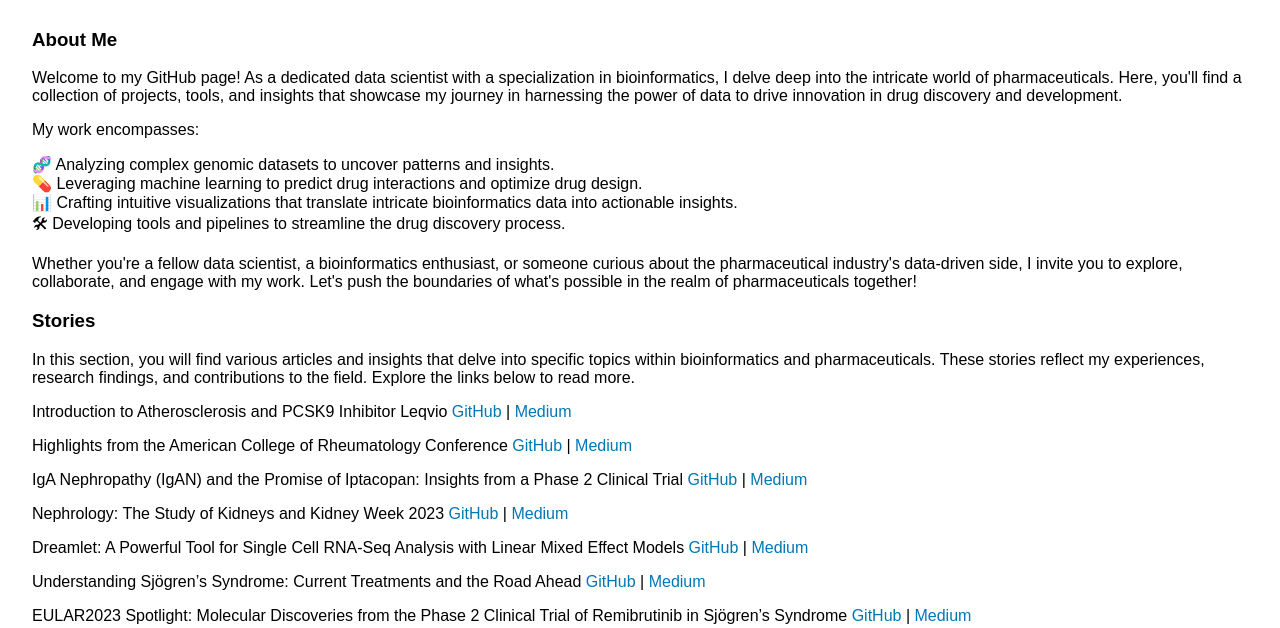
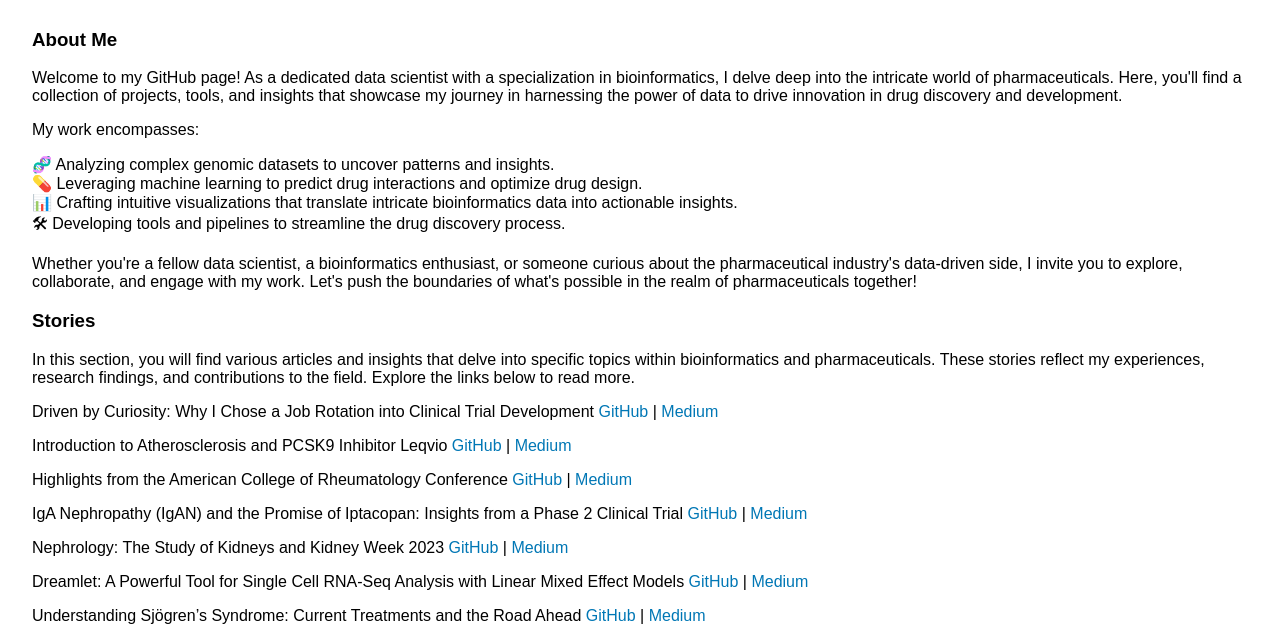
Before and after one commit to andreagrioni/andreagrioni.github.io, a plain HTML site: page index.html in a window 1280 px wide. Shown: the part 172-800 px from the top of the page. Drawn offline with Linux system fonts and the light colour scheme.

Commit message:
ag011 driven by curiosity

```diff
--- a/index.html
+++ b/index.html
@@ -40,6 +40,7 @@
 
 <p>In this section, you will find various articles and insights that delve into specific topics within bioinformatics and pharmaceuticals. These stories reflect my experiences, research findings, and contributions to the field. Explore the links below to read more.</p>
 
+<p>Driven by Curiosity: Why I Chose a Job Rotation into Clinical Trial Development <a href="https://github.com/andreagrioni/ag-codestories/blob/main/vignettes/AG011_Driven_by_Curiosity.md" target="_blank">GitHub</a> | <a href="https://medium.com/@grioni.andrea/driven-by-curiosity-why-i-chose-a-job-rotation-into-clinical-trial-development-34e00b940840" target="_blank">Medium</a></p>
 <p>Introduction to Atherosclerosis and PCSK9 Inhibitor Leqvio <a href="https://github.com/andreagrioni/ag-codestories/blob/main/vignettes/AG010_intro_atherosclerosis_leqvio.md" target="_blank">GitHub</a> | <a href="https://medium.com/@grioni.andrea/introduction-to-atherosclerosis-and-pcsk9-inhibitor-leqvio-d476e2ab9cb3" target="_blank">Medium</a></p>
 <p>Highlights from the American College of Rheumatology Conference <a href="https://github.com/andreagrioni/ag-codestories/blob/main/vignettes/AG009_ACR2023_remarks.md" target="_blank">GitHub</a> | <a href="https://medium.com/@grioni.andrea/highlights-from-the-american-college-of-rheumatology-conference-5131be54a9e4" target="_blank">Medium</a></p>
 <p>IgA Nephropathy (IgAN) and the Promise of Iptacopan: Insights from a Phase 2 Clinical Trial <a href="https://github.com/andreagrioni/ag-codestories/blob/main/vignettes/AG008_LNP023_IgAN.md" target="_blank">GitHub</a> | <a href="https://medium.com/@grioni.andrea/iga-nephropathy-igan-and-the-promise-of-iptacopan-insights-from-a-phase-2-clinical-trial-7b07c509c410" target="_blank">Medium</a></p>
```
